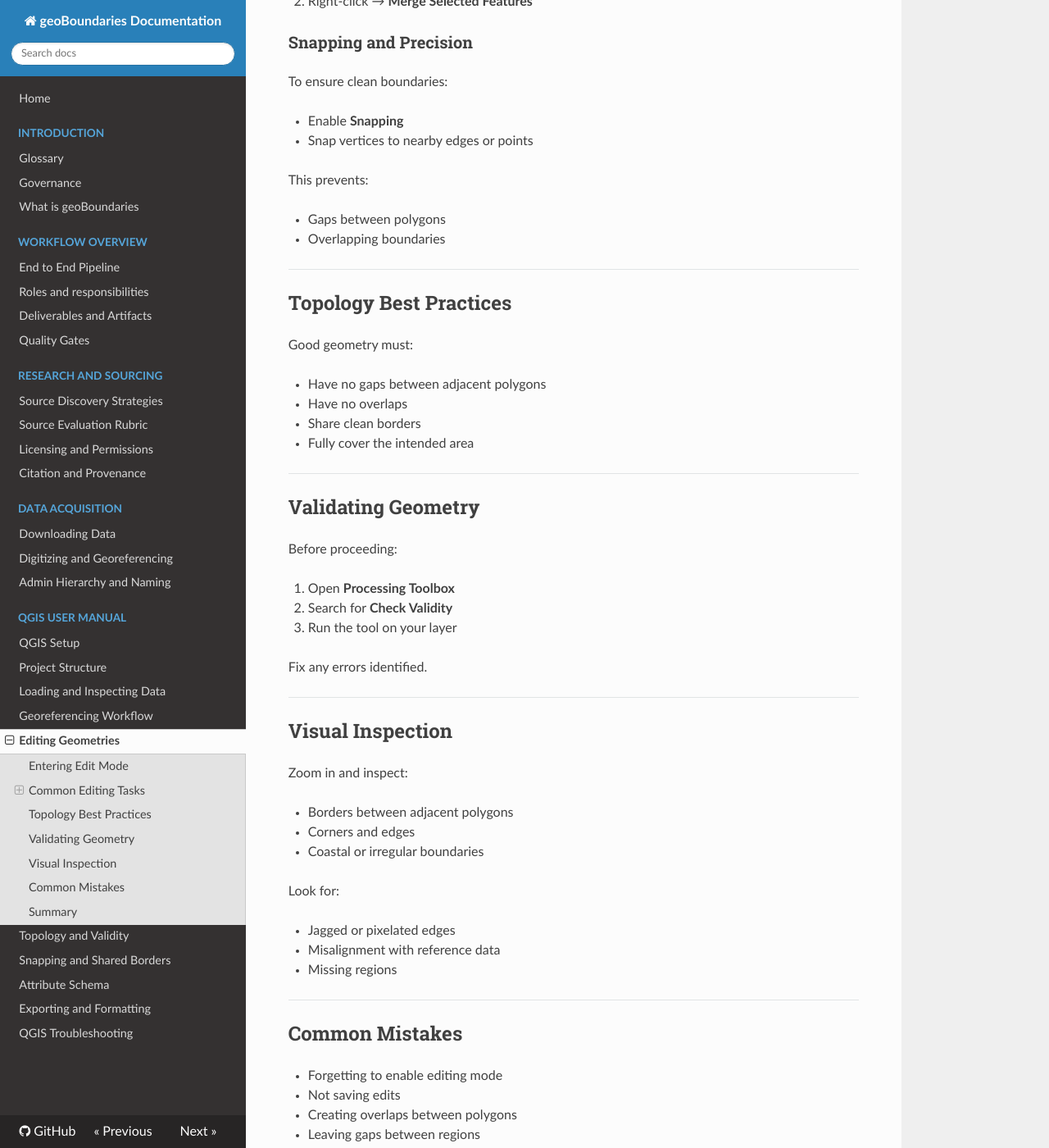
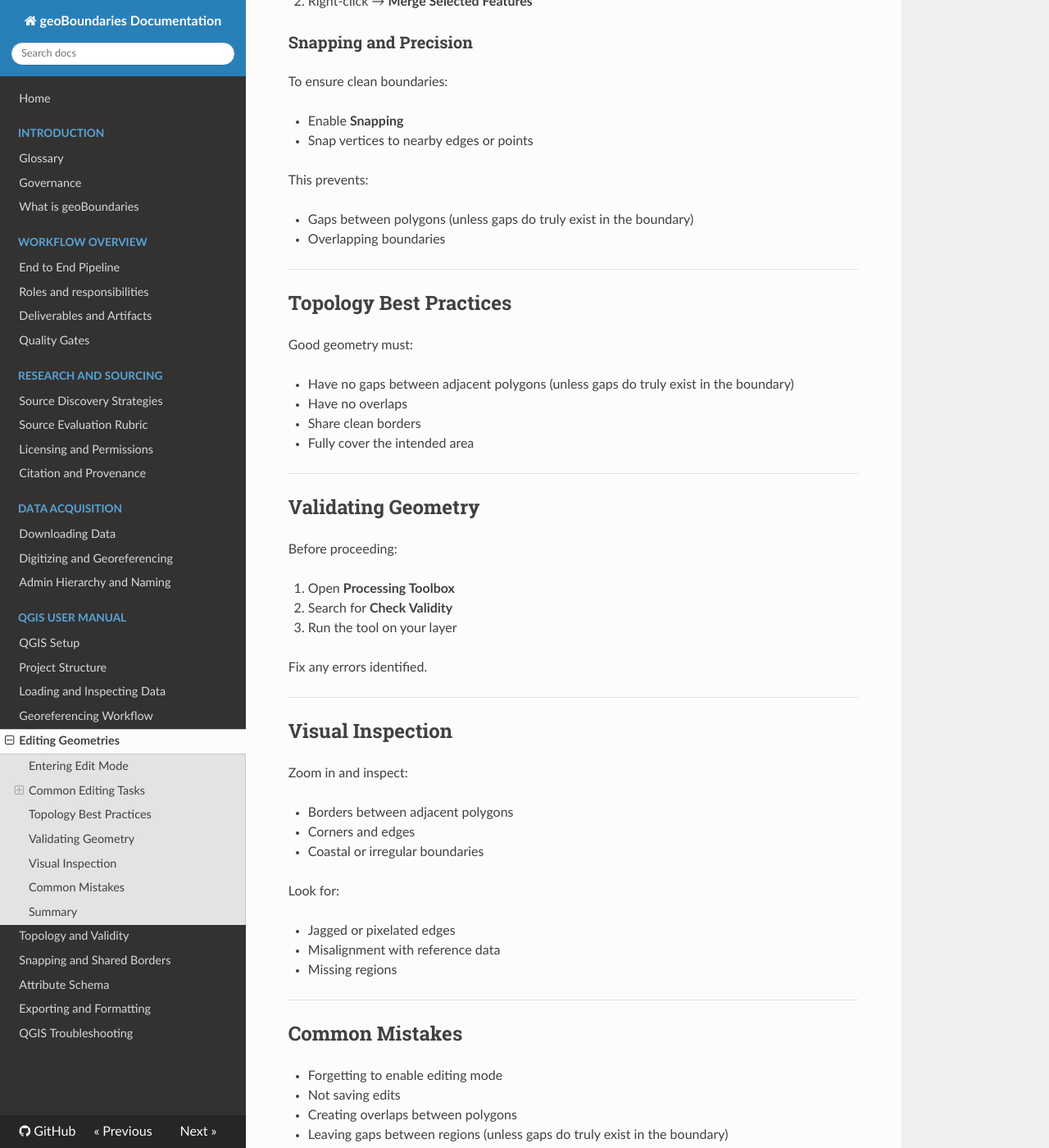
Before and after one commit to wmgeolab/gbDocs, an MkDocs documentation site: the page built from docs/docs/40-qgis-user-manual/editing-geometries.md, in a window 1280 px wide and 1400 px high, scrolled down 1810 px. Shown: the whole window at 82% size. Built offline with MkDocs 1.6.1, drawn with Linux system fonts in a browser that asks for light colours; nearby versions of some CDN libraries; some of the changed text lies outside the part shown.

Commit message:
Update editing-geometries.md

```diff
--- a/docs/docs/40-qgis-user-manual/editing-geometries.md
+++ b/docs/docs/40-qgis-user-manual/editing-geometries.md
@@ -86,7 +86,7 @@ To ensure clean boundaries:
 
 This prevents:
 
-- Gaps between polygons
+- Gaps between polygons (unless gaps do truly exist in the boundary)
 - Overlapping boundaries
 
 ---
@@ -95,7 +95,7 @@ This prevents:
 
 Good geometry must:
 
-- Have no gaps between adjacent polygons
+- Have no gaps between adjacent polygons (unless gaps do truly exist in the boundary)
 - Have no overlaps
 - Share clean borders
 - Fully cover the intended area
@@ -135,7 +135,7 @@ Look for:
 - Forgetting to enable editing mode
 - Not saving edits
 - Creating overlaps between polygons
-- Leaving gaps between regions
+- Leaving gaps between regions (unless gaps do truly exist in the boundary)
 - Over-editing (making shapes less accurate)
 
 ---
@@ -145,7 +145,7 @@ Look for:
 - Enter edit mode before making changes
 - Use vertex tools to adjust boundaries
 - Split or merge polygons when needed
-- Ensure clean topology (no gaps or overlaps)
+- Ensure clean topology (no gaps or overlaps, unless they do truly exist in the boundary)
 - Validate geometry before moving forward
 
 Accurate geometry is critical to producing high-quality boundary data.
```
